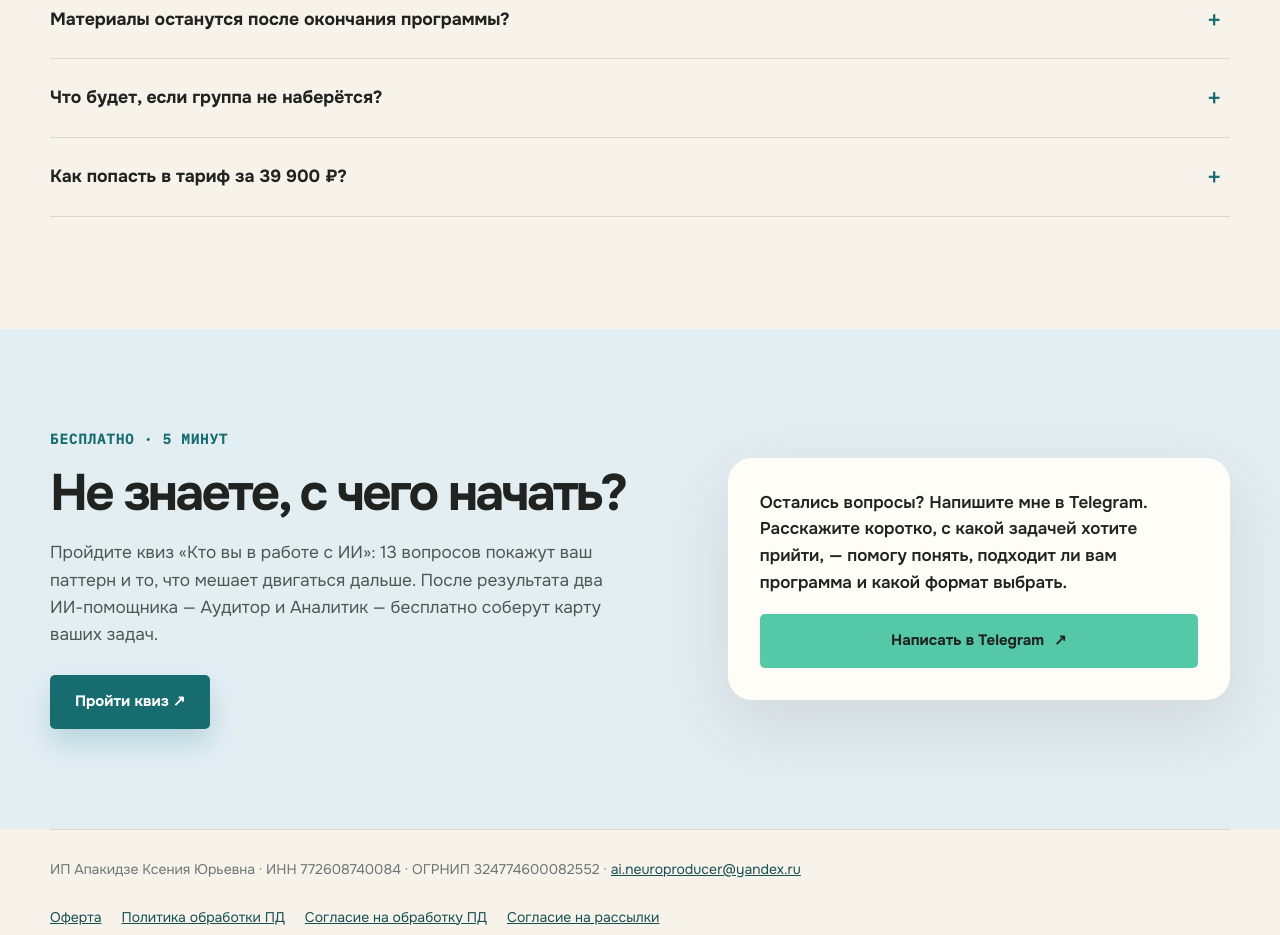
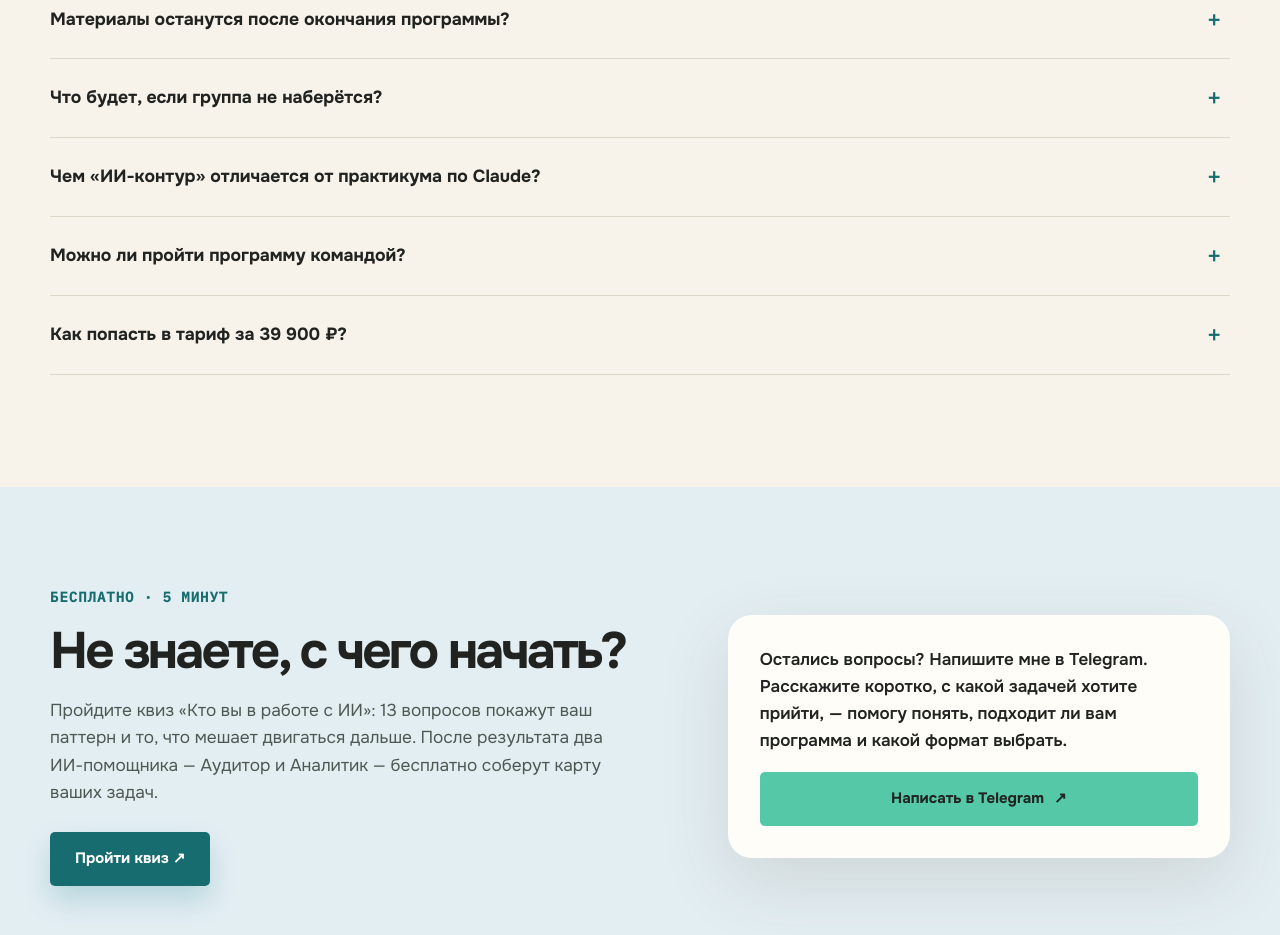
Before and after one commit to aineuroproducer-cloud/ai-kontur, a plain HTML site: page index.html in a window 1280 px wide. Shown: the part 11000-11935 px from the top of the page. Drawn offline with Linux system fonts and the light colour scheme.

Commit message:
FAQ: отличие от практикума по Claude и вопрос про команды
Два новых вопроса: чем «ИИ-контур» отличается от практикума по Claude и можно ли пройти программу командой
(ведёт на диагностику для руководителей kviz-business).
Новые цели Метрики: faq_claude, faq_kviz_business.

Co-Authored-By: Claude Fable 5.2 <noreply@anthropic.com>

```diff
--- a/index.html
+++ b/index.html
@@ -385,6 +385,8 @@
         <details><summary>Всё будет работать полностью само?</summary><p>Нет. Вы получите систему, которая помогает выполнять процесс быстрее и&nbsp;стабильнее, но&nbsp;решение, проверка результата и&nbsp;ответственность остаются у&nbsp;человека. Если задаче нужны API, интеграции или разработка, это отдельный технический проект, а&nbsp;не&nbsp;скрытая часть программы.</p></details>
         <details><summary>Материалы останутся после окончания программы?</summary><p>Да. Доступ к записанным урокам, инструкциям, гайдам и чек-листам остаётся бессрочно.</p></details>
         <details><summary>Что будет, если группа не&nbsp;наберётся?</summary><p>Поток стартует, когда в&nbsp;нём не&nbsp;меньше трёх участников. Если к&nbsp;дате старта группа не&nbsp;набралась, я&nbsp;перенесу старт и&nbsp;предупрежу вас заранее. Вы&nbsp;сами выберете: перейти в&nbsp;следующий поток или вернуть всю оплаченную сумму.</p></details>
+        <details><summary>Чем «ИИ-контур» отличается от&nbsp;практикума по&nbsp;Claude?</summary><p>Здесь вы начинаете с&nbsp;задачи, а&nbsp;не&nbsp;с&nbsp;инструмента: разбираете один свой процесс и&nbsp;собираете под него систему в&nbsp;той нейросети, которая вам доступна. Практикум <a href="https://claude.neiroproducer.ru/" target="_blank" rel="noopener" data-goal="faq_claude">«Claude: от&nbsp;новичка до&nbsp;ПРО»</a>&nbsp;— для тех, кто уже выбрал Claude и&nbsp;хочет по&nbsp;порядку разобрать его возможности. Одно другому не&nbsp;мешает, но&nbsp;если сомневаетесь&nbsp;— начинайте с&nbsp;задачи.</p></details>
+        <details><summary>Можно&nbsp;ли пройти программу командой?</summary><p>Да. С&nbsp;командами я&nbsp;работаю отдельно: сначала разбираем, какой процесс брать первым и&nbsp;готов&nbsp;ли он к&nbsp;ИИ, потом собираем программу под ваши задачи и&nbsp;документы. Начните с&nbsp;<a href="kviz-business" target="_blank" rel="noopener" data-goal="faq_kviz_business">диагностики для руководителей «С&nbsp;чего начинать внедрение ИИ»</a>: 13&nbsp;вопросов, 6&nbsp;минут, вердикт сразу на&nbsp;экране. Один из&nbsp;возможных вердиктов&nbsp;— «пока не&nbsp;начинать».</p></details>
         <details><summary>Как попасть в тариф за 39&nbsp;900&nbsp;₽?</summary><p>Сначала проходит бесплатная предварительная консультация. Мы разбираем запрос и определяем, подходит ли программа для вашей задачи. После оплаты начинаются три отдельные рабочие встречи.</p></details>
       </div>
     </section>
```
